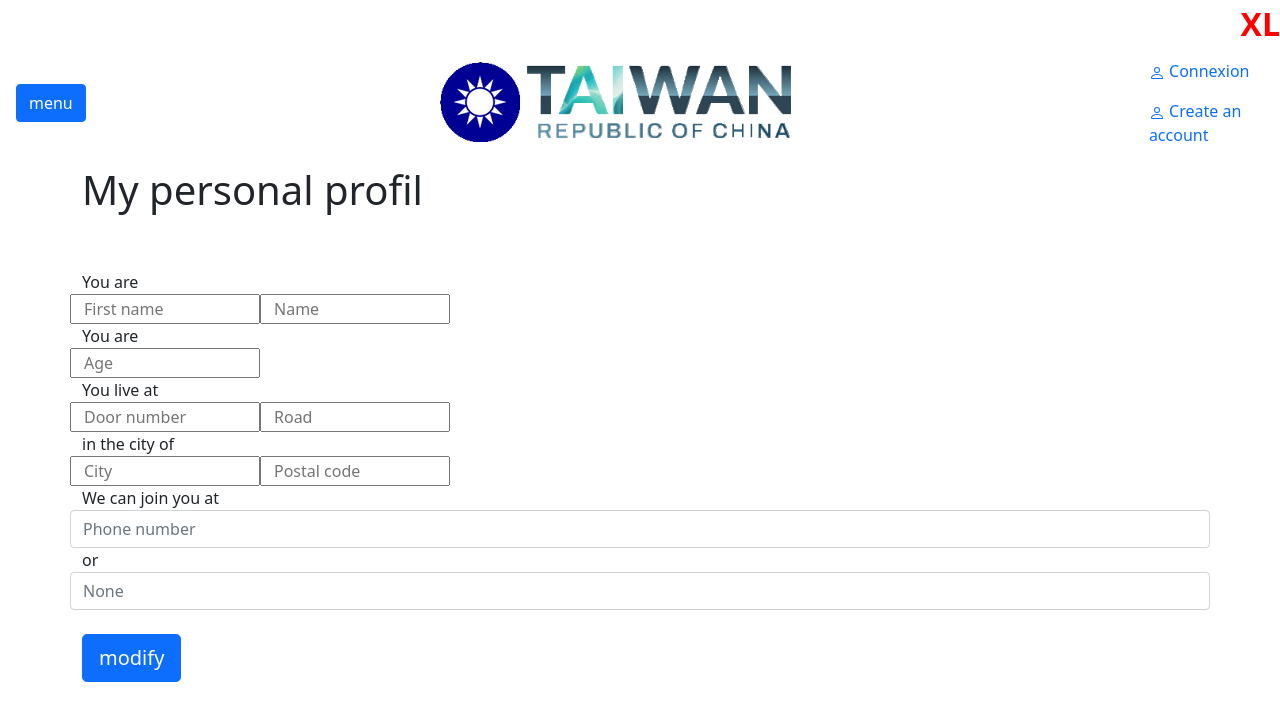
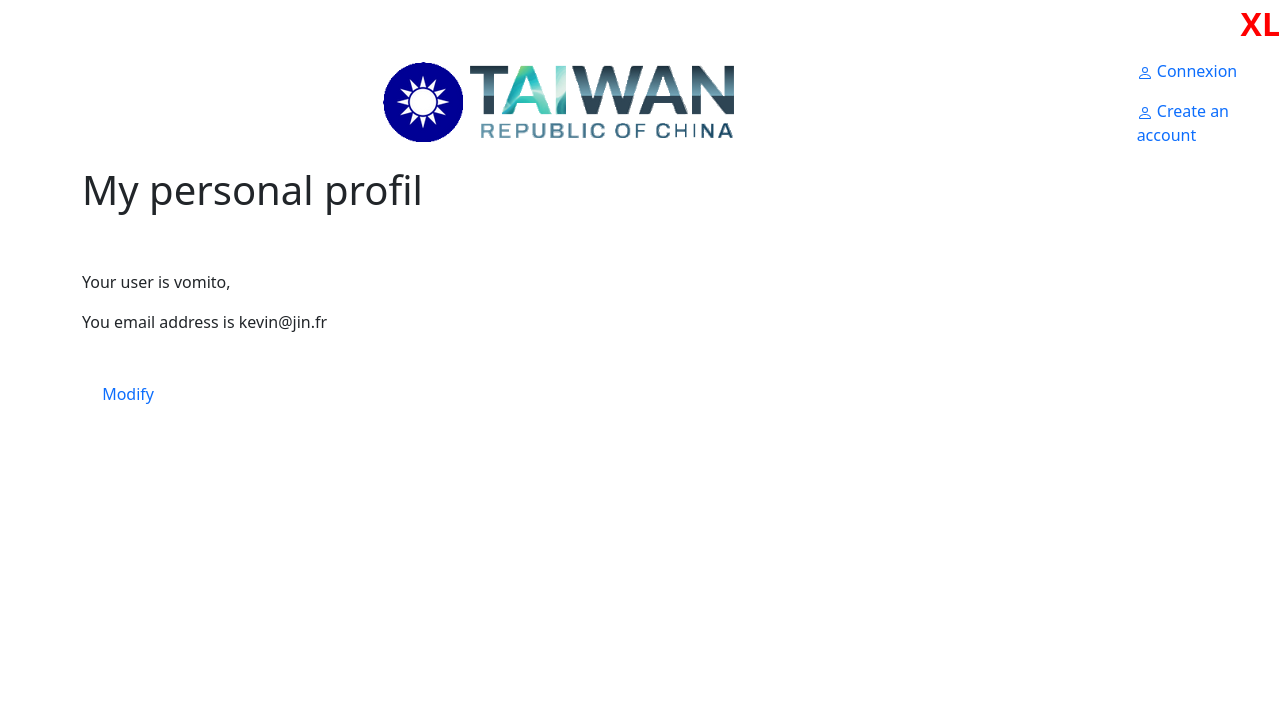
Before and after one commit to kevinjin95/consulateProject, a Flask app: template consulate/templates/profil.html in a window 1280 px wide. Shown: the top 721 px of the page. Run offline with Flask 3, Linux system fonts and the light colour scheme; the template is opened without the code that fills it: values that come from a table or form of the project are taken from there, others are empty; some libraries are stand-ins or nearby versions.

Commit message:
the profil page is accessible to authenticated users

```diff
--- a/consulate/formProfil.py
+++ b/consulate/formProfil.py
@@ -3,18 +3,16 @@
 from wtforms.validators import Length, EqualTo, Email, DataRequired
 
 class ProfilForm(FlaskForm):
-    firstName = StringField(label='First name:', validators=[DataRequired()])
-    name = StringField(label='Name:')
-    age = IntegerField(label='Age:')
-    doorNumber = IntegerField(label='Door number:')
-    road = StringField(label='Road:')
-    city = StringField(label='City:')
-    postalCode = IntegerField(label='Postal code:')
-    phoneNumber = StringField(label='Phone number:')
+    userName = StringField(
+        label='userName:',
+        validators=[DataRequired(), Length(min=2, max=30)])
     emailAddress = StringField(
         label='Email:',
         validators=[Email(), DataRequired(), Length(max=40)])
-    password = PasswordField(
+    password1 = PasswordField(
         label='Password:',
-        validators=[Length(min=16), DataRequired()])
-    modify = SubmitField(label='modify')
+        validators=[Length(min=6, max=80), DataRequired()])
+    password2 = PasswordField(
+        label='Confirm password:',
+        validators=[EqualTo('password1'), DataRequired()])
+    submit = SubmitField(label='Modify')
--- a/consulate/templates/base.html
+++ b/consulate/templates/base.html
@@ -15,7 +15,12 @@
 </head>
   <body>
     <nav class="navbar sticky-top navbar-expand-lg bg-white">
-        <button class="mx-3 btn btn-primary">menu</button>
+        {% if current_user.is_authenticated %}
+            <a class="nav-link" href="{{ url_for('demandeVisa_page') }}">
+                <span class="d-none d-xl-inline">&nbsp;Demande de visa</span>
+            </a>
+        {% endif %}
+
         <div class="container">
         <a class="navbar-brand mx-auto" href="{{ url_for('home_page') }}">
             <img src="{{ url_for('static', filename='image/logo.PNG') }}" alt="logo du site"/>
--- a/consulate/templates/profil.html
+++ b/consulate/templates/profil.html
@@ -4,37 +4,20 @@
 {% endblock %}
 
 {% block content %}
-  <!-- <a class="nav-link" href="{{ url_for('demandeVisa_page')}}"><svg xmlns="http://www.w3.org/2000/svg" width="16" height="16" fill="currentColor" class="bi bi-person" viewBox="0 0 16 16">
-    <path d="M8 8a3 3 0 1 0 0-6 3 3 0 0 0 0 6zm2-3a2 2 0 1 1-4 0 2 2 0 0 1 4 0zm4 8c0 1-1 1-1 1H3s-1 0-1-1 1-4 6-4 6 3 6 4zm-1-.004c-.001-.246-.154-.986-.832-1.664C11.516 10.68 10.289 10 8 10c-2.29 0-3.516.68-4.168 1.332-.678.678-.83 1.418-.832 1.664h10z"/>
-  </svg><span class="d-none d-xl-inline">&nbsp;Ask a visa</span>
-  </a> -->
     <div class="container">
       <h1>My personal profil</h1>
       <br></br>
       <form method="POST" class="form-register">
-        {{ form.hidden_tag() }}
         <div class="row">
-          {{ form.firstName.label("You are") }}
-          {{ form.firstName(class="col-md-2", placeholder="First name") }}
-          {{ form.name(class="col-md-2", placeholder="Name") }}
-          {{ form.age.label("You are") }}
-          {{ form.age(class="col-md-2", placeholder="Age") }}
-          {{ form.doorNumber.label("You live at") }}
-          {{ form.doorNumber(class="col-md-2", placeholder="Door number") }}
-          {{ form.road(class="col-md-2", placeholder="Road") }}
-          {{ form.city.label("in the city of") }}
-          {{ form.city(class="col-md-2", placeholder="City") }}
-          {{ form.postalCode(class="col-md-2", placeholder="Postal code") }}
-          {{ form.phoneNumber.label("We can join you at") }}
-          {{ form.phoneNumber(class="form-control", placeholder="Phone number") }}
-          {{ form.emailAddress.label("or") }}
-          {{ form.emailAddress(class="form-control", placeholder=form.emailAddress.data) }}
+          <p>Your user is {{ user.userName }}, </p>
+          <p>You email address is {{ user.emailAddress }}</p>
         </div>
         <br>
-        {{ form.modify(class="btn btn-lg btn-block btn-primary") }}
+        <a class="nav-link" href="{{ url_for('modifyProfil_page') }}">
+          <span class="d-none d-xl-inline">&nbsp;Modify</span>
+        </a>
       </form>
     </div>
-    <!-- <script src = "js/bootstrap.min.js"></script> -->
     </body>
   </html>
 {% endblock %}
--- a/consulate/templates/VisaApplication.html
+++ b/consulate/templates/visaApplication.html
@@ -13,6 +13,7 @@
         {{ form.passportNumber(class="form-control", placeholder="Passport number") }}
         {{ form.emailAddress.label("At which email address do you want to receive your proof ?") }}
         {{ form.emailAddress(class="form-control", placeholder="Email address") }}
+
         <br>
         {{ form.submit(class="btn btn-lg btn-block btn-primary") }}
       </form>
```
Also changed, not shown: consulate/routes.py (+26 -27 lines), consulate/templates/modifyProfil.html (added, +31 -0 lines).
